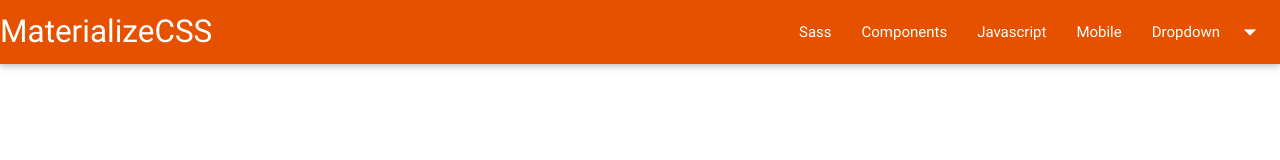
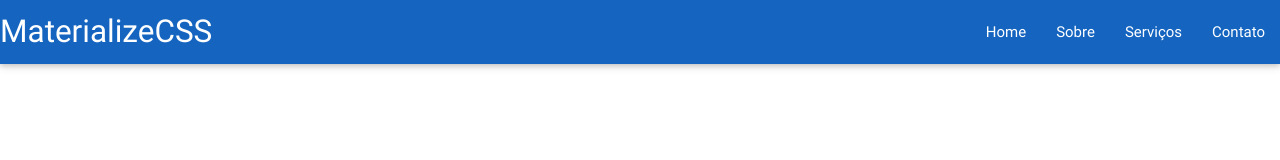
Before and after one commit to WendellAdriel/CursoMaterializeCSS, a plain HTML site: page index.html in a window 1280 px wide. Drawn offline with nearby package versions, Linux system fonts and the light colour scheme.

Commit message:
Alterações Aula 2

```diff
--- a/index.html
+++ b/index.html
@@ -5,36 +5,41 @@
       <link type="text/css" rel="stylesheet" href="css/materialize.min.css"  media="screen,projection"/>
 
       <meta name="viewport" content="width=device-width, initial-scale=1.0, maximum-scale=1.0, user-scalable=no"/>
+
+      <meta charset="utf-8"/>
     </head>
 
     <body>
+      <!--
       <ul id="dropdown1" class="dropdown-content">
         <li><a href="#!">one</a></li>
         <li><a href="#!">two</a></li>
         <li class="divider"></li>
         <li><a href="#!">three</a></li>
       </ul>
+      -->
 
-      <nav class="orange darken-4">
+      <nav class="blue darken-3">
         <div class="nav-wrapper">
           <a href="#" class="brand-logo">MaterializeCSS</a>
-          <a href="#" data-activates="mobile-demo" class="button-collapse"><i class="mdi-navigation-menu"></i></a>
+          <a href="#" data-activates="mobile-menu" class="button-collapse"><i class="mdi-navigation-menu"></i></a>
 
           <ul class="right hide-on-med-and-down">
-            <li><a href="sass.html">Sass</a></li>
-            <li><a href="components.html">Components</a></li>
-            <li><a href="javascript.html">Javascript</a></li>
-            <li><a href="mobile.html">Mobile</a></li>
+            <li><a href="">Home</a></li>
+            <li><a href="">Sobre</a></li>
+            <li><a href="">Serviços</a></li>
+            <li><a href="">Contato</a></li>
+            <!--
             <li><a class="dropdown-button" href="#!" data-activates="dropdown1">
               Dropdown<i class="mdi-navigation-arrow-drop-down right"></i></a>
-            </li>
+            </li> -->
           </ul>
 
-          <ul class="side-nav" id="mobile-demo">
-            <li><a href="sass.html">Sass</a></li>
-            <li><a href="components.html">Components</a></li>
-            <li><a href="javascript.html">Javascript</a></li>
-            <li><a href="mobile.html">Mobile</a></li>
+          <ul class="side-nav" id="mobile-menu">
+            <li><a href="sass.html">Home</a></li>
+            <li><a href="components.html">Sobre</a></li>
+            <li><a href="javascript.html">Serviços</a></li>
+            <li><a href="mobile.html">Contato</a></li>
           </ul>
         </div>
       </nav>
@@ -46,7 +51,7 @@
       <script>
         $(document).ready(function(){
           $(".button-collapse").sideNav();
-          $(".dropdown-button").dropdown();
+          //$(".dropdown-button").dropdown();
         });
       </script>
     </body>
```
